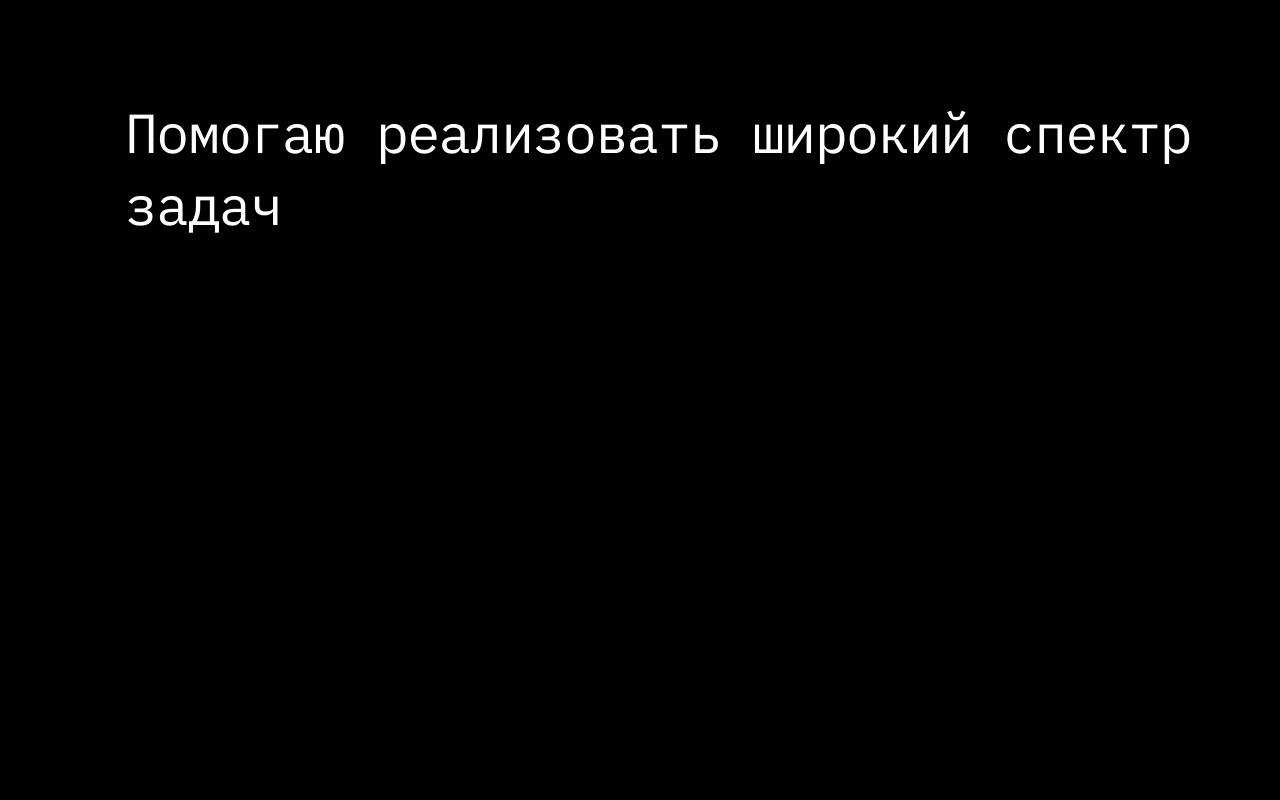
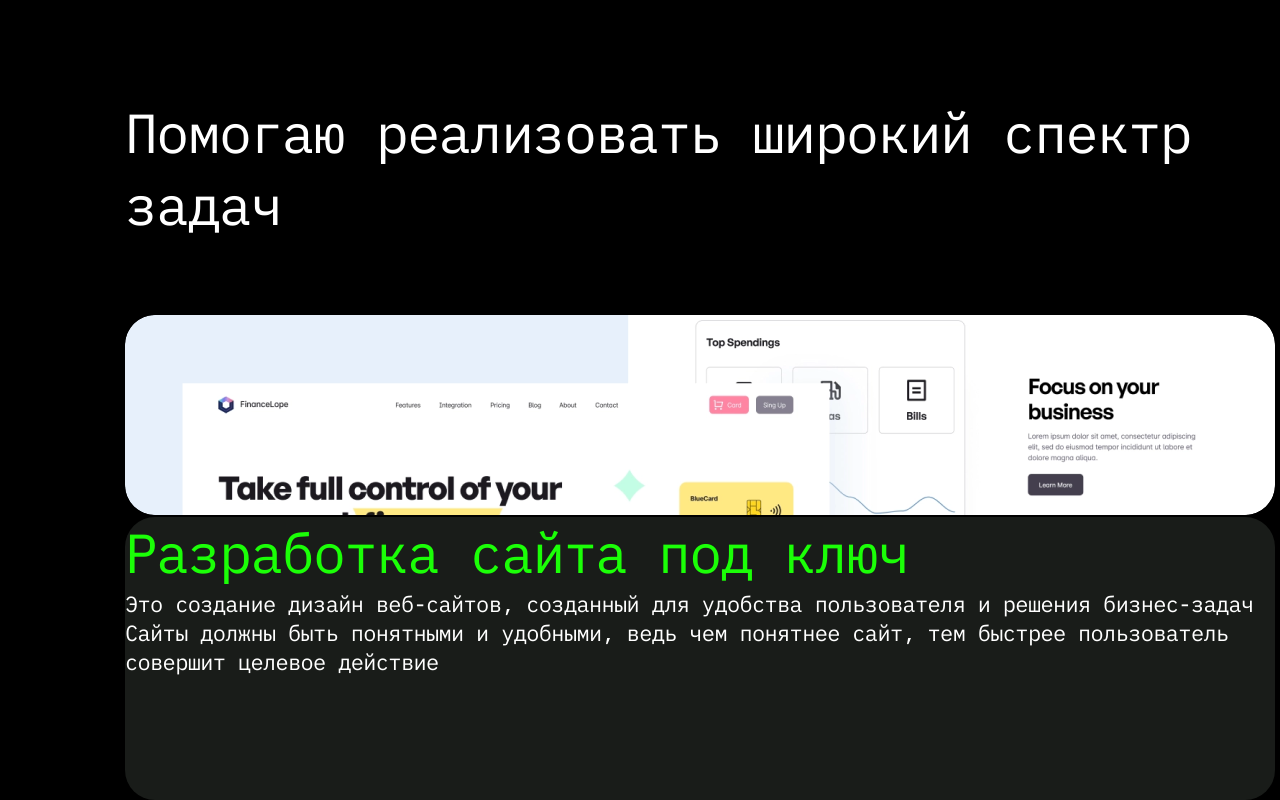
Before and after one commit to guridovme/portfolio, a plain HTML site: page index.html in a window 1280 px wide. Shown: the part 4406-5206 px from the top of the page. Before the commit the page ends 4721 px from the top, so only its background shows below. Drawn offline with Linux system fonts and the light colour scheme.

Commit message:
service item

```diff
--- a/index.html
+++ b/index.html
@@ -61,8 +61,16 @@
     </div>
 </section>
 <section class="services">
-<h2>Помогаю реализовать широкий спектр задач</h2>
-
+    <h2>Помогаю реализовать широкий спектр задач</h2>
+    <div class="service_item">
+        <img src="images/website.png">
+        <div class="service_item_back">
+            <h3>Разработка сайта под ключ</h3>
+            <p>Это создание дизайн веб-сайтов, созданный для удобства пользователя и решения бизнес-задач
+                Сайты должны быть понятными и удобными, ведь чем понятнее сайт, тем быстрее пользователь совершит целевое действие
+            </p>
+        </div>
+    </div>
 </section>
 </main>
 </body>
--- a/styles/style.css
+++ b/styles/style.css
@@ -155,17 +155,30 @@ h3 {
     width: 1150px;
     margin-bottom: 60px;
 }
+.service_item img {
+    width: 1150px;
+    height: 200px;
+    border-radius: 30px;
+}
+.service_item_back {
+    width: 1150px;
+    height: 283px;
+    left: 125px;
+    top: 4953px;
+    background: #191C19;
+    border-radius: 30px;
+}
 .service_item h3{
-    line-height: 41px;
-    color: #FFFFFF;
-    padding-top: 13px;
-    padding-left: 5px;
+    font-size: 55px;
+    line-height: 72px;
+    letter-spacing: -0.03em;
+    color: #1BFF07;
 }
 .service_item p{
-    line-height: 41px;
+    font-size: 22px;
+    line-height: 29px;
+    letter-spacing: -0.03em;
     color: #FFFFFF;
-    padding-top: 13px;
-    padding-left: 5px;
 }
 .service_item:nth-last-child(1) {
     margin-bottom: 0;
```
Also changed, not shown: images/layout.png (added), images/mobile.png (added), images/website.png (added).
